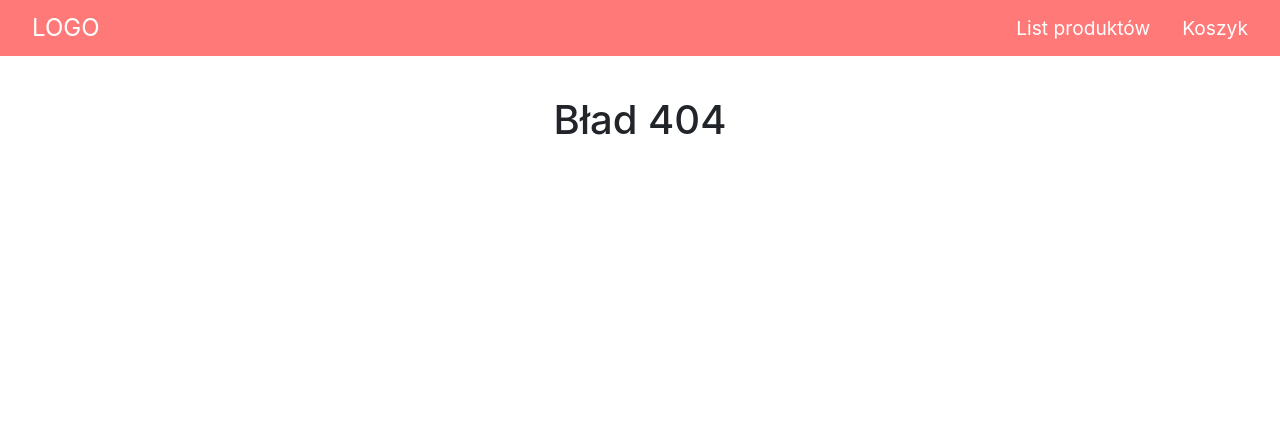
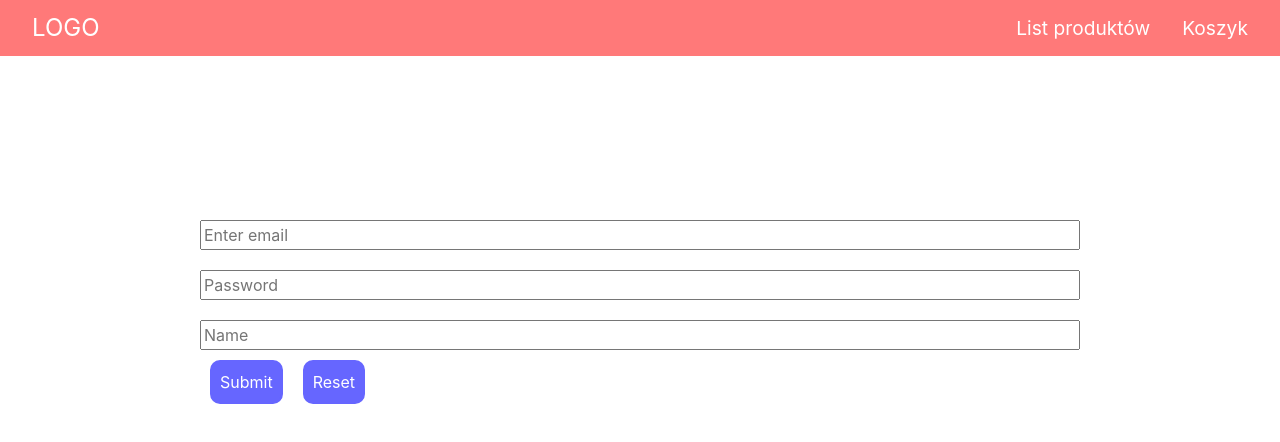
Before and after one commit to webViking/e-commerce-app, a React (Create React App) app in the folder front/: page /summary in a window 1280 px wide. Before the commit this address had no page. Shown: the top 442 px of the page. Built offline with nearby package versions, Linux system fonts and the light colour scheme.

Commit message:
Example usage of Formik and Yup to validate my form

```diff
--- a/front/package.json
+++ b/front/package.json
@@ -6,6 +6,7 @@
     "axios": "^0.18.0",
     "bootstrap": "^4.3.1",
     "dotenv": "^6.1.0",
+    "formik": "^1.5.7",
     "node-sass": "^4.12.0",
     "react": "^16.8.1",
     "react-bootstrap": "^1.0.0-beta.8",
@@ -17,7 +18,8 @@
     "redux-form": "^7.4.2",
     "redux-thunk": "^2.3.0",
     "styled-components": "^4.2.0",
-    "update": "^0.7.4"
+    "update": "^0.7.4",
+    "yup": "^0.27.0"
   },
   "scripts": {
     "start": "react-scripts start",
--- /dev/null
+++ b/front/src/components/Summary/Summary.js
@@ -0,0 +1,104 @@
+import React, { useState, Fragment, useEffect } from "react";
+import { Formik, Field } from "formik";
+import "./Summary.scss";
+import * as yup from 'yup'
+
+const initialState = {
+  name: "",
+  email: "",
+  password: ""
+};
+const userSchema = yup.object().shape({
+  name: yup.string().required("Name is Required."),
+  email: yup
+    .string()
+    .email("Please Enter an valid Email")
+    .required("Email is Required."),
+  password: yup
+    .string()
+    .required("Password is Required.")
+    .max(13,"Too long")
+    .min(8,"Too short")
+})
+function MyComponent(props) {
+  const [user, setUser] = useState(initialState);
+
+  return (
+    <Fragment>
+      <Formik
+        initialValues={user}
+        onSubmit={(values, actions) => {
+          console.log(actions);
+          actions.setSubmitting(true);
+          setUser(values);
+          setTimeout(() => {
+            actions.resetForm(initialState);
+            actions.setSubmitting(false);
+          }, 2000);
+        }}
+        validationSchema={userSchema}
+      >
+        {props => (
+          <form onSubmit={props.handleSubmit} className="form">
+            <Field
+              type="email"
+              placeholder="Enter email"
+              onChange={props.handleChange}
+              name="email"
+              value={props.values.email}
+              className="text_field"
+            />
+            {props.errors.email && props.touched.email ? (
+              <span className="field_text">{props.errors.email}</span>
+            ) : (
+              ""
+            )}
+            <Field
+              type="password"
+              onChange={props.handleChange}
+              name="password"
+              value={props.values.password}
+              placeholder="Password"
+              className="text_field"
+            />
+            {props.errors.password && props.touched.password ? (
+              <span className="field_text">{props.errors.password}</span>
+            ) : (
+              ""
+            )}
+            <Field
+              name="name"
+              onChange={props.handleChange}
+              value={props.values.name}
+              type="text"
+              placeholder="Name"
+              className="text_field"
+            />
+            {props.errors.name && props.touched.name ? (
+              <span className="field_text">{props.errors.name}</span>
+            ) : (
+              ""
+            )}
+            <button
+              type="submit"
+              disabled={!props.dirty && !props.isSubmitting}
+              className="button"
+            >
+              Submit
+            </button>
+            <button
+              disabled={!props.dirty}
+              onClick={props.handleReset}
+              type="button"
+              className="button"
+            >
+              Reset
+            </button>
+          </form>
+        )}
+      </Formik>
+    </Fragment>
+  );
+}
+
+export default MyComponent;
--- /dev/null
+++ b/front/src/components/Summary/Summary.scss
@@ -0,0 +1,71 @@
+.intro {
+    background-color: yellow;
+  }
+  .container {
+    margin: 20px auto;
+  }
+  .form {
+    padding: 200px;
+  }
+  .field {
+    display: block;
+    width: 100%;
+  }
+  .text_field {
+    display: block;
+    width: 100%;
+    margin-top: 20px;
+  }
+
+  .field_text {
+    margin-top: 5px;
+    margin-bottom: 5px;
+    padding: 7px;
+    display: block;
+    width: 100%;
+    font-size: 12px;
+    color: red;
+    background-color: #ff9999;
+  }
+
+  .button {
+    background-color: #6666ff;
+    border-radius: 10px;
+    color: white;
+    padding: 8px;
+    border: solid 2px #6666ff;
+    margin: 10px;
+  }
+
+  .submit_button {
+    background-color: #00ff00;
+    border: solid 2px #00ff00;
+  }
+
+  .output {
+    background-color: grey;
+    color: white;
+    display: block;
+    margin: 20px 250px;
+    white-space: pre;
+    padding: 20px;
+  }
+
+  .overlay {
+    border: 16px solid #f3f3f3; /* Light grey */
+    border-top: 16px solid #3498db; /* Blue */
+    border-radius: 50%;
+    width: 120px;
+    height: 120px;
+    animation: spin 2s linear infinite;
+    margin: 0 auto;
+  }
+
+  @keyframes spin {
+    0% {
+      transform: rotate(0deg);
+    }
+    100% {
+      transform: rotate(360deg);
+    }
+  }
--- a/front/src/containers/App.js
+++ b/front/src/containers/App.js
@@ -7,7 +7,7 @@ import Backdrop from '../components/UI/Backdrop/Backdrop'
 import ProductList from '../components/ProductList/ProductList'
 import Cart from '../components/Cart/Cart'
 import PageNotFound from '../components/UI/PageNotFound/PageNotFound'
-
+import Summary from '../components/Summary/Summary'
 class App extends Component {
   state = {
     sideDrawerOpen: false
@@ -39,6 +39,7 @@ class App extends Component {
         <Switch>
           <Route path ="/" exact component = {ProductList}/>
           <Route path ="/cart"  component = {Cart}/>
+          <Route path = "/summary" component = {Summary}/>
           <Route component = {PageNotFound}/>
         </Switch>
         </div>
```
Also changed, not shown: 2 other files (tests, documents, lock files or other folders).
